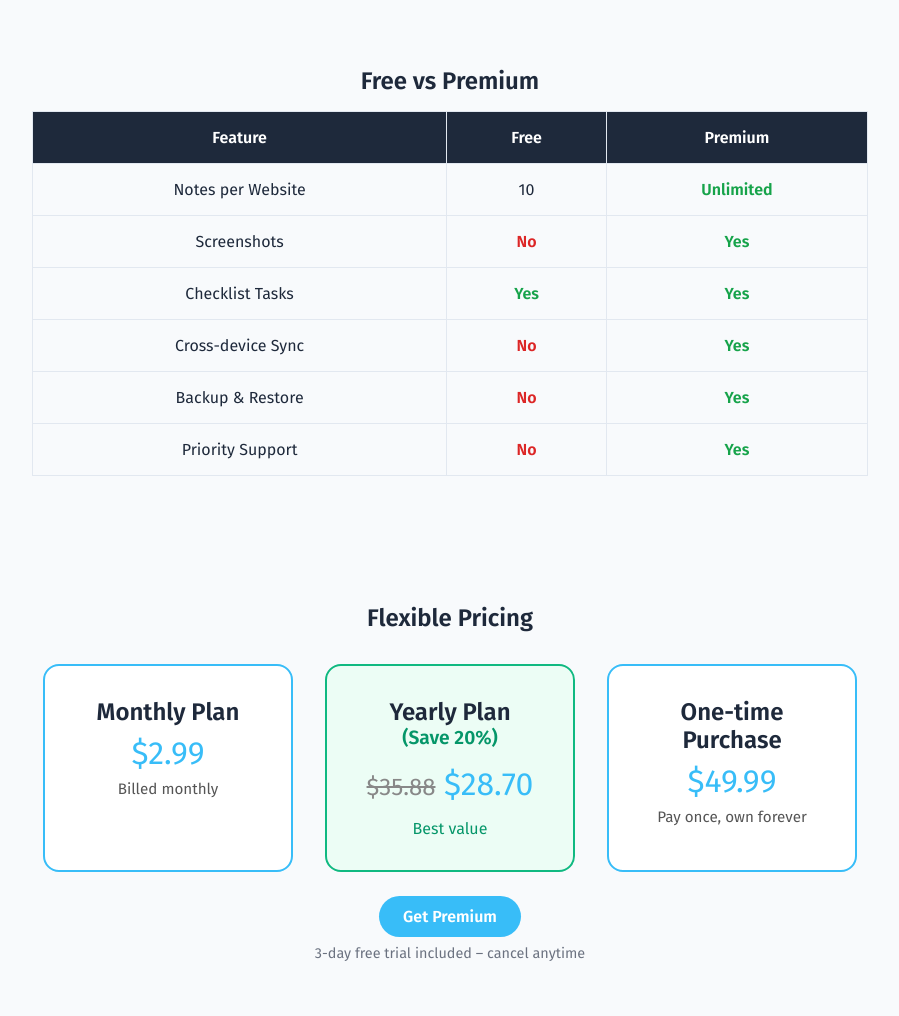
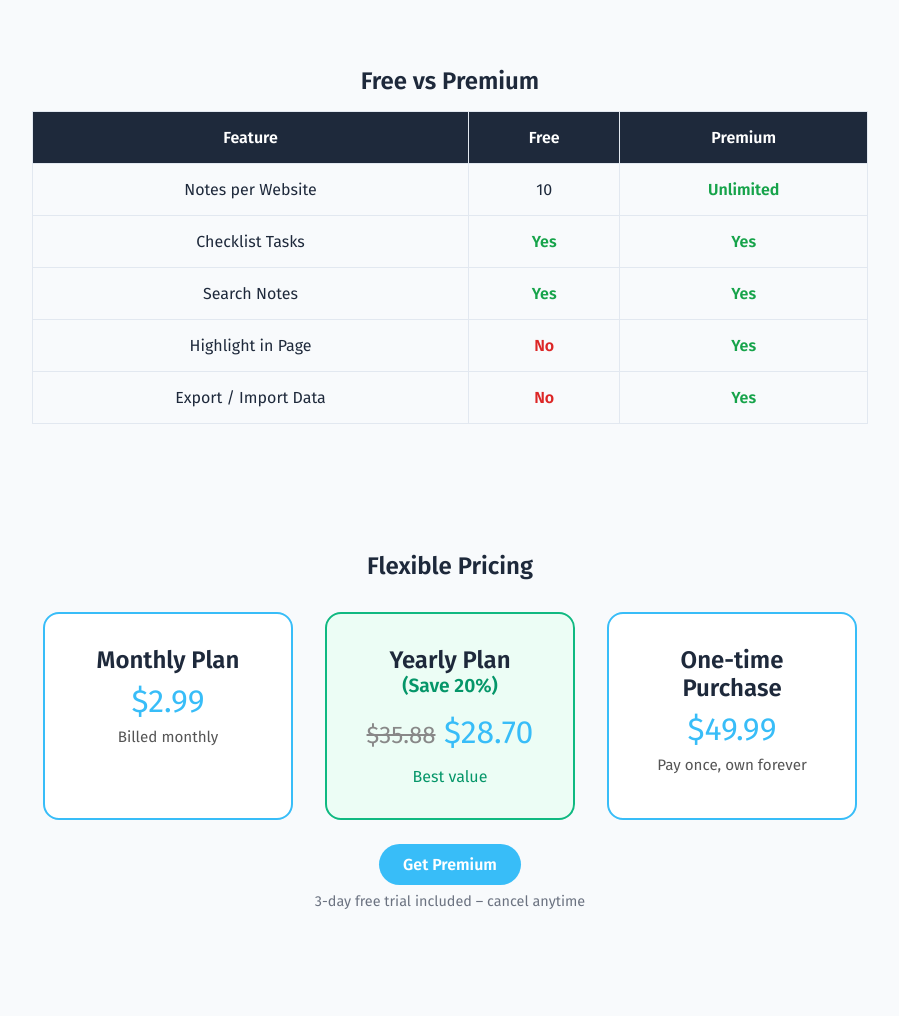
Before and after one commit to PG-BT/notepin, a plain HTML site: page index.html in a window 1280 px wide. Shown: the part 842-1858 px from the top of the page, without its empty margins (190-1089 px from the left). Drawn offline with Linux system fonts and the light colour scheme.

Commit message:
Update index.html

```diff
--- a/index.html
+++ b/index.html
@@ -67,14 +67,14 @@
     <thead><tr><th>Feature</th><th>Free</th><th>Premium</th></tr></thead>
     <tbody>
       <tr><td>Notes per Website</td><td>10</td><td class="check">Unlimited</td></tr>
-        <tr><td>Screenshots</td><td class="cross">No</td><td class="check">Yes</td></tr>
       <tr><td>Checklist Tasks</td><td class="check">Yes</td><td class="check">Yes</td></tr>
-        <tr><td>Cross-device Sync</td><td class="cross">No</td><td class="check">Yes</td></tr>
-        <tr><td>Backup & Restore</td><td class="cross">No</td><td class="check">Yes</td></tr>
-        <tr><td>Priority Support</td><td class="cross">No</td><td class="check">Yes</td></tr>
+      <tr><td>Search Notes</td><td class="check">Yes</td><td class="check">Yes</td></tr>
+      <tr><td>Highlight in Page</td><td class="cross">No</td><td class="check">Yes</td></tr>
+      <tr><td>Export / Import Data</td><td class="cross">No</td><td class="check">Yes</td></tr>
     </tbody>
   </table>
 </section>
+
 
   <section>
     <h2 style="text-align:center;">Flexible Pricing</h2>
```
Lines whose indentation alone changed are shown as unchanged.
